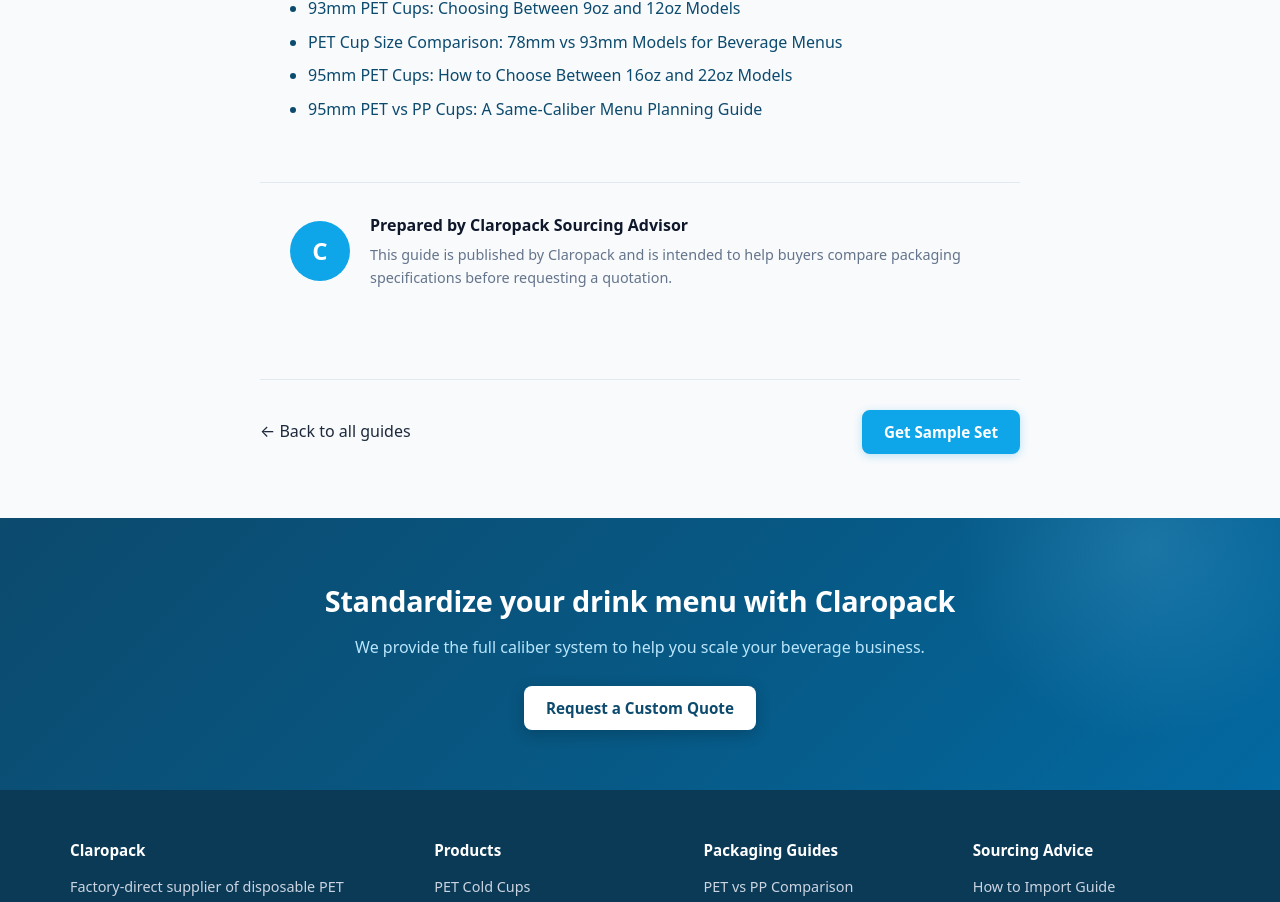
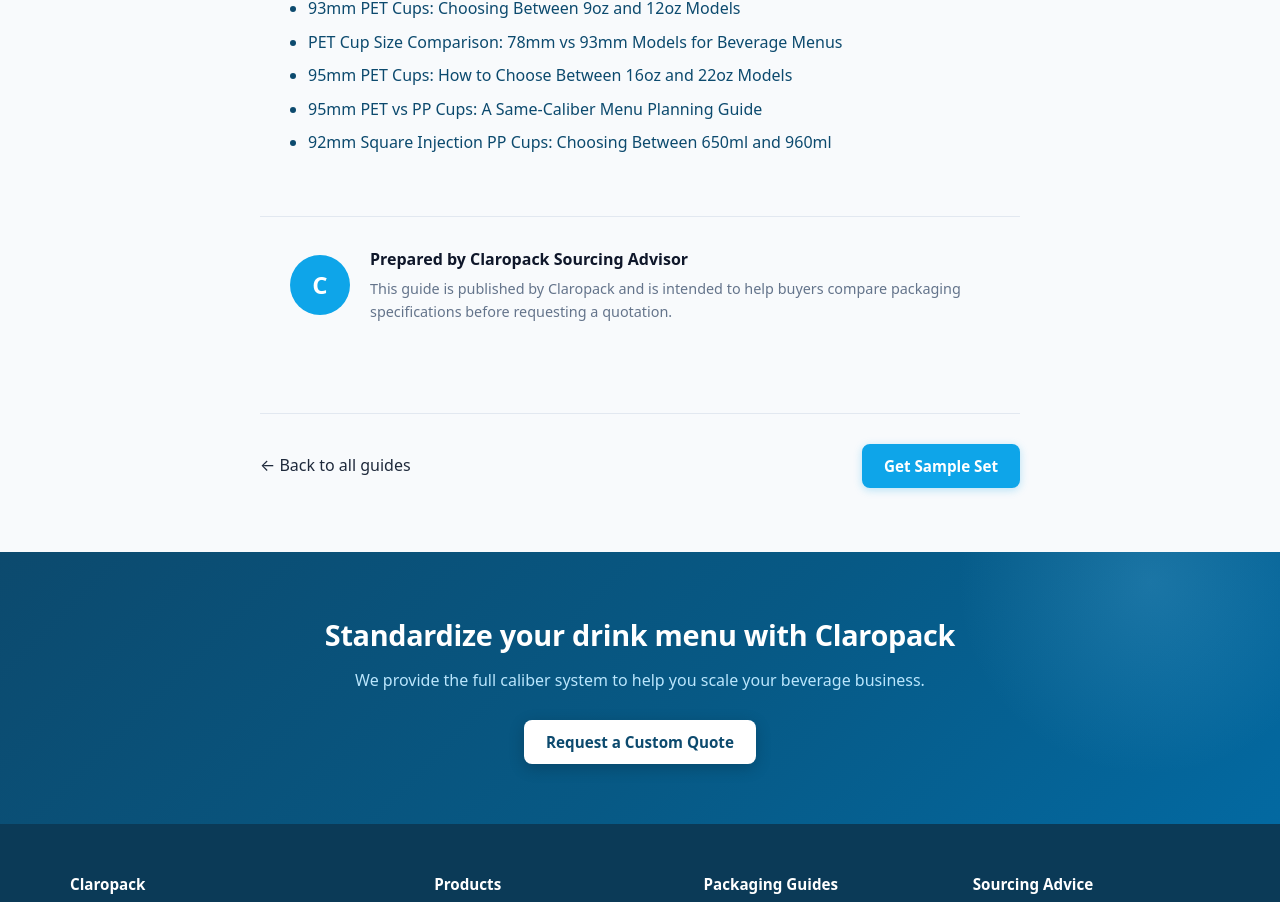
Before and after one commit to parkourV/claropack-official, a React (Vite) app: page /blog/74mm-pet-dessert-cups-sourcing-guide in a window 1280 px wide. Shown: the part 4233-5135 px from the top of the page. Built offline with nearby package versions, Linux system fonts and the light colour scheme.

Commit message:
seo: daily post publish and technical audit

```diff
--- a/scripts/doctor.mjs
+++ b/scripts/doctor.mjs
@@ -101,7 +101,8 @@
         'https://claropack.com/blog/pet-cup-size-comparison-78mm-93mm',
         'https://claropack.com/blog/95mm-pet-cups-16oz-22oz-selection-guide',
         'https://claropack.com/blog/95mm-pet-pp-menu-planning-guide',
-        'https://claropack.com/blog/74mm-pet-dessert-cups-sourcing-guide'
+        'https://claropack.com/blog/74mm-pet-dessert-cups-sourcing-guide',
+        'https://claropack.com/blog/92mm-square-injection-pp-cups-selection-guide'
     ];
     for (const url of requiredSitemapUrls) {
         if (!sitemap.includes(`<loc>${url}</loc>`)) {
@@ -163,7 +164,8 @@
         { path: 'blog/pet-cup-size-comparison-78mm-93mm/index.html', route: '/blog/pet-cup-size-comparison-78mm-93mm' },
         { path: 'blog/95mm-pet-cups-16oz-22oz-selection-guide/index.html', route: '/blog/95mm-pet-cups-16oz-22oz-selection-guide' },
         { path: 'blog/95mm-pet-pp-menu-planning-guide/index.html', route: '/blog/95mm-pet-pp-menu-planning-guide' },
-        { path: 'blog/74mm-pet-dessert-cups-sourcing-guide/index.html', route: '/blog/74mm-pet-dessert-cups-sourcing-guide' }
+        { path: 'blog/74mm-pet-dessert-cups-sourcing-guide/index.html', route: '/blog/74mm-pet-dessert-cups-sourcing-guide' },
+        { path: 'blog/92mm-square-injection-pp-cups-selection-guide/index.html', route: '/blog/92mm-square-injection-pp-cups-selection-guide' }
     ];
 
     let allPassed = true;
--- a/scripts/prerender.mjs
+++ b/scripts/prerender.mjs
@@ -62,6 +62,7 @@
   "/blog/95mm-pet-cups-16oz-22oz-selection-guide",
   "/blog/95mm-pet-pp-menu-planning-guide",
   "/blog/74mm-pet-dessert-cups-sourcing-guide",
+  "/blog/92mm-square-injection-pp-cups-selection-guide",
   "/about",
   "/contact"
 ];
--- a/src/data/posts.jsx
+++ b/src/data/posts.jsx
@@ -2216,5 +2216,53 @@
       { q: 'Does the 74mm model have a matching lid?', a: 'Lids for the 74mm caliber must be matched by rim diameter. Tell the supplier the 74-7401 model code to receive the correct flat or dome lid specification.' },
       { q: 'What is the listed weight of the 3oz PET model?', a: 'The 74-7401 row lists 3.8g. Confirm production tolerance with the factory before a bulk order.' }
     ]
+  },
+  '92mm-square-injection-pp-cups-selection-guide': {
+    title: '92mm Square Injection PP Cups: Choosing Between 650ml and 960ml',
+    description: 'Compare the 92mm square injection-molded PP cup models by capacity, height, base diameter, and weight using Claropack catalog specifications.',
+    date: '2026-09-22',
+    author: 'Claropack Sourcing Advisor',
+    img: '/assets/blog/pp-cups-cover.png',
+    excerpt: 'The 92mm square series offers a modern, premium alternative to traditional round cups. Compare the listed 650ml and 960ml specifications before standardizing your specialty drink menu.',
+    quickFacts: [
+      { label: 'Unique Format', value: '92mm Square Injection PP' },
+      { label: '650ml Model', value: '140mm height / 28g weight' },
+      { label: '960ml Model', value: '200mm height / 35g weight' },
+      { label: 'Base Diameter', value: '65 mm for both models' }
+    ],
+    content: [
+      {
+        type: 'text',
+        h2: 'Why Brands Choose Square Formats',
+        body: 'Square-profile cups provide an immediate visual differentiation on the shelf and in the hand. While traditional boba and tea menus rely on round or U-shape formats, the 92mm square series is often selected for premium juice programs, dessert-heavy drinks, and limited-edition seasonal releases. Use the catalog specifications to ensure the chosen height fits your delivery and filling equipment.'
+      },
+      {
+        type: 'comparison',
+        h2: '92mm Square PP Catalog Reference',
+        body: 'The following values are transcribed directly from the injection PP category table. Confirm final drawings and any custom configuration with the factory.',
+        table: {
+          head: ['Model', 'Caliber', 'Capacity', 'Height', 'Base', 'Weight'],
+          rows: [
+            ['PP-92 Square', '92 mm', '650 ml', '140 mm', '65 mm', '28 g'],
+            ['PP-92 Square', '92 mm', '960 ml', '200 mm', '65 mm', '35 g']
+          ]
+        }
+      },
+      {
+        type: 'text',
+        h2: 'Use Base Diameter for Cup Holder Planning',
+        body: 'Both the 650ml and 960ml square models share a listed 65mm base diameter. However, because the profile is square rather than round, confirm fit with your existing cup holders, car holders, and carriers before a bulk order. The 200mm height of the 960ml model also requires checking vertical clearance at the filling station.'
+      },
+      {
+        type: 'text',
+        h2: 'What to Put in the Supplier Request',
+        body: 'State the model code "PP-92 Square" first, then the caliber, capacity, height, base, and weight for the selected sizes. Custom square-fit sealing film, printing specifications, artwork tolerances, and destination documentation remain待工厂确认.'
+      }
+    ],
+    faqs: [
+      { q: 'Do square cups use standard 92mm round lids?', a: 'Lids for square cups must be verified for fit. While the nominal caliber is 92mm, always confirm the matching square-fit lid model with the supplier before ordering.' },
+      { q: 'Is the 960ml square cup suitable for hot drinks?', a: 'Yes. As an injection-molded PP product, it is designed to withstand temperatures up to about 100\u00b0C, making it suitable for both hot and cold beverage programs.' },
+      { q: 'What is the listed weight of the 650ml square model?', a: 'The PP-92 Square 650ml row lists 28g. Confirm production tolerance with the factory before a bulk order.' }
+    ]
   }
 }
```
Also changed, not shown: 59 other files (tests, documents, lock files or other folders).
